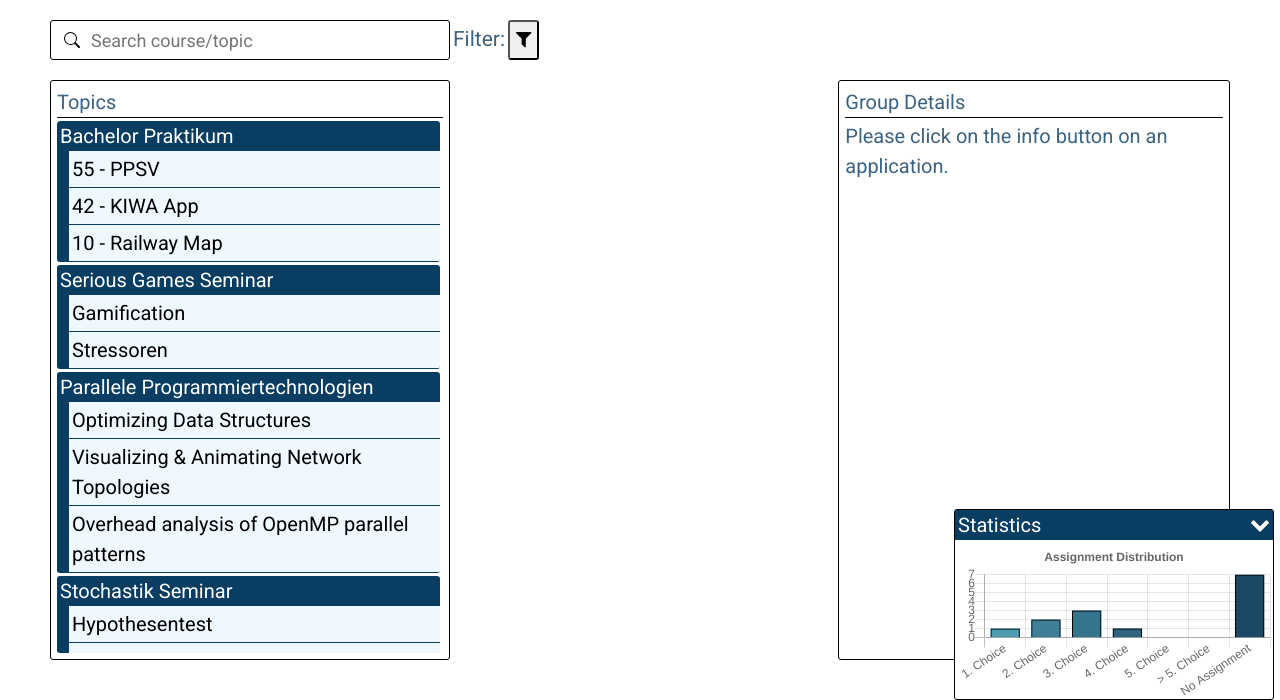
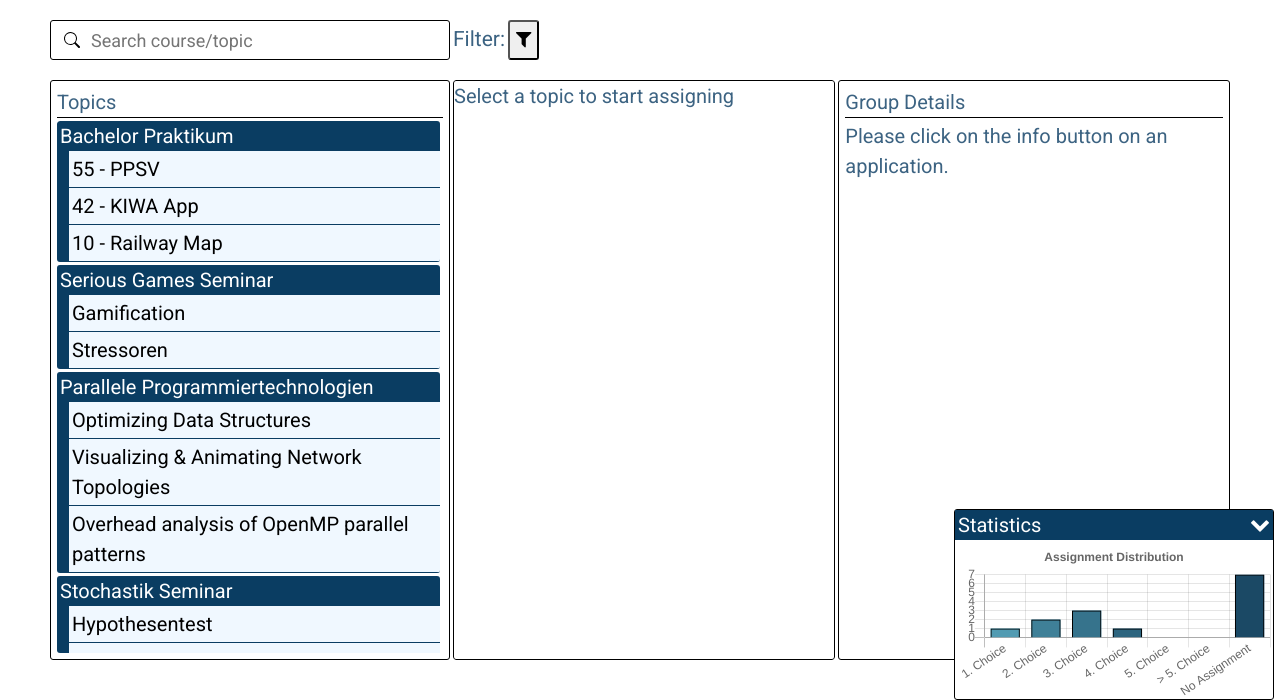
Before and after one commit to DataManagementLab/ppsv, a Django app: page /assignment/ in a window 1280 px wide. Shown: the part 100-800 px from the top of the page. Run offline with Django 3.2, Linux system fonts and the light colour scheme; a user stored in the database is signed in; data comes from the database, SQL or seed files in the repository; some libraries are stand-ins or nearby versions.

Commit message:
added initial div

```diff
--- a/ppsv/backend/pages/assignment_page.py
+++ b/ppsv/backend/pages/assignment_page.py
@@ -136,7 +136,6 @@ def handle_select_topic(request):
     return JsonResponse(
         {
             'topicName': topic.title,
-            'topicID': topic.id,
             'topicMinSlotSize': topic.min_slot_size,
             'topicMaxSlotSize': topic.max_slot_size,
             'topicSlotsFinalized': slots_finalized,
--- a/ppsv/backend/templates/backend/assignment.html
+++ b/ppsv/backend/templates/backend/assignment.html
@@ -70,7 +70,7 @@
             </div>
         </div>
         <div id="assignment-application" class="section multi">
-
+            <div id="no-topic-selected" class="section">Select a topic to start assigning</div>
         </div>
         <div class="section" id="groupdetails" data-groupid="-1" data-applicationid="-1" data-collectionid="-1">
             <span>Group Details</span>
@@ -1002,6 +1002,7 @@
          * @return true when the topic was added, otherwise false
          */
         function handleTopicAdd(topicID) {
+
             if (shownTopics.size >= 5) {
                 infoPopup("info", "Max 5 Topics");
                 return false;
@@ -1032,7 +1033,6 @@
                     method: "POST",
                     dataType: "json",
 
-                    // TODO remove data['topicID'] from django
                     success: data => {
                         slotAppRel.loadSlots(data['topicSlots'], data['topicMinSlotSize'], data['topicMaxSlotSize'], data['topicSlotsFinalized']);
                         slotAppRel.loadApplications(data['applications'])
@@ -1041,13 +1041,22 @@
                 })
             }
 
+            //Hide initial div
+            if (shownTopics.size === 1) {
+                $('#no-topic-selected').hide();
+            }
+
             return true;
         }
 
         function handleTopicRemove(topicID) {
             shownTopics.get(topicID).deleteSectionDiv();
             shownTopics.delete(topicID);
-            updateURL(getLoadedTopicIDs(), null, null)
+            //Show initial div
+            if (shownTopics.size === 0) {
+                $('#no-topic-selected').show();
+            }
+            updateURL(getLoadedTopicIDs(), null, null);
         }
 
         function getLoadedTopicIDs() {
```
